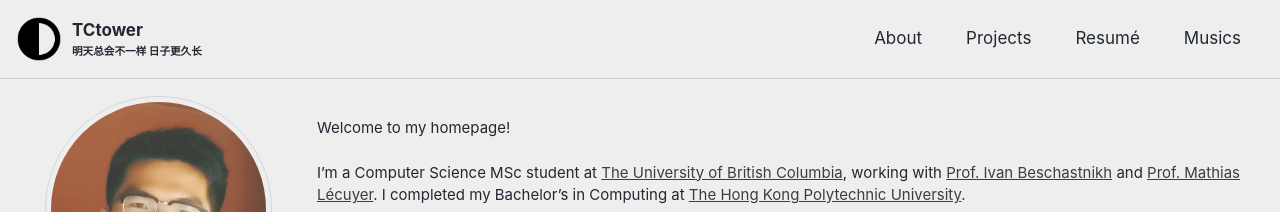
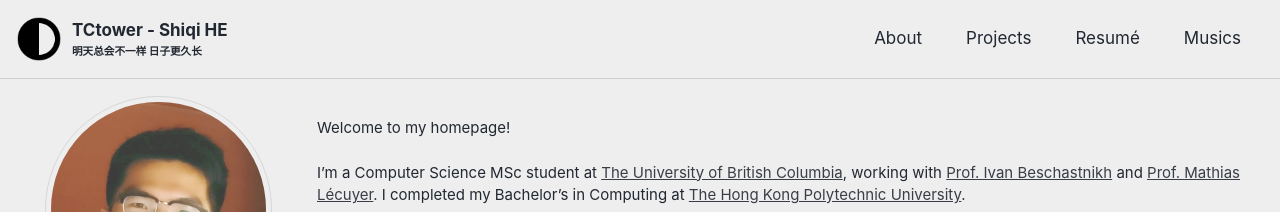
Before and after one commit to TCtower/tctower.github.io, a Jekyll site: the page built from index.md, in a window 1280 px wide and 1241 px high. Shown: the top 212 px of the window. Built offline with Jekyll 4.4.1, drawn with Linux system fonts in a browser that asks for light colours; cached includes are drawn as plain includes.

Commit message:
Update _config.yml

```diff
--- a/_config.yml
+++ b/_config.yml
@@ -16,7 +16,7 @@ minimal_mistakes_skin    : "air" # "air", "aqua", "contrast", "dark", "dirt", "n
 
 # Site Settings
 locale                   : "en-US"
-title                    : "TCtower"
+title                    : "TCtower - Shiqi HE"
 title_separator          : "-"
 subtitle                 : "明天总会不一样 日子更久长" # site tagline that appears below site title in masthead
 name                     : "Shiqi HE"
```
